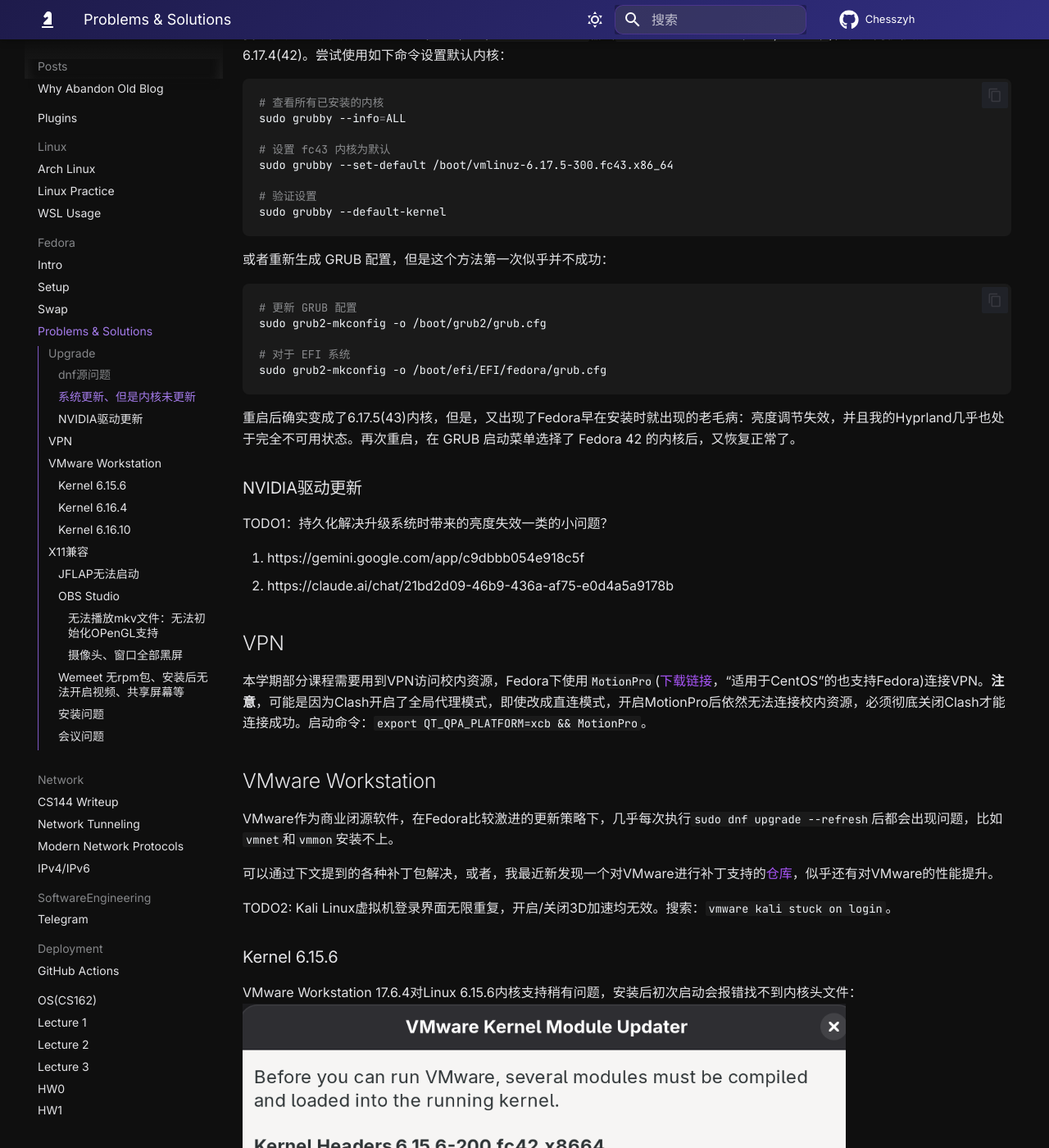
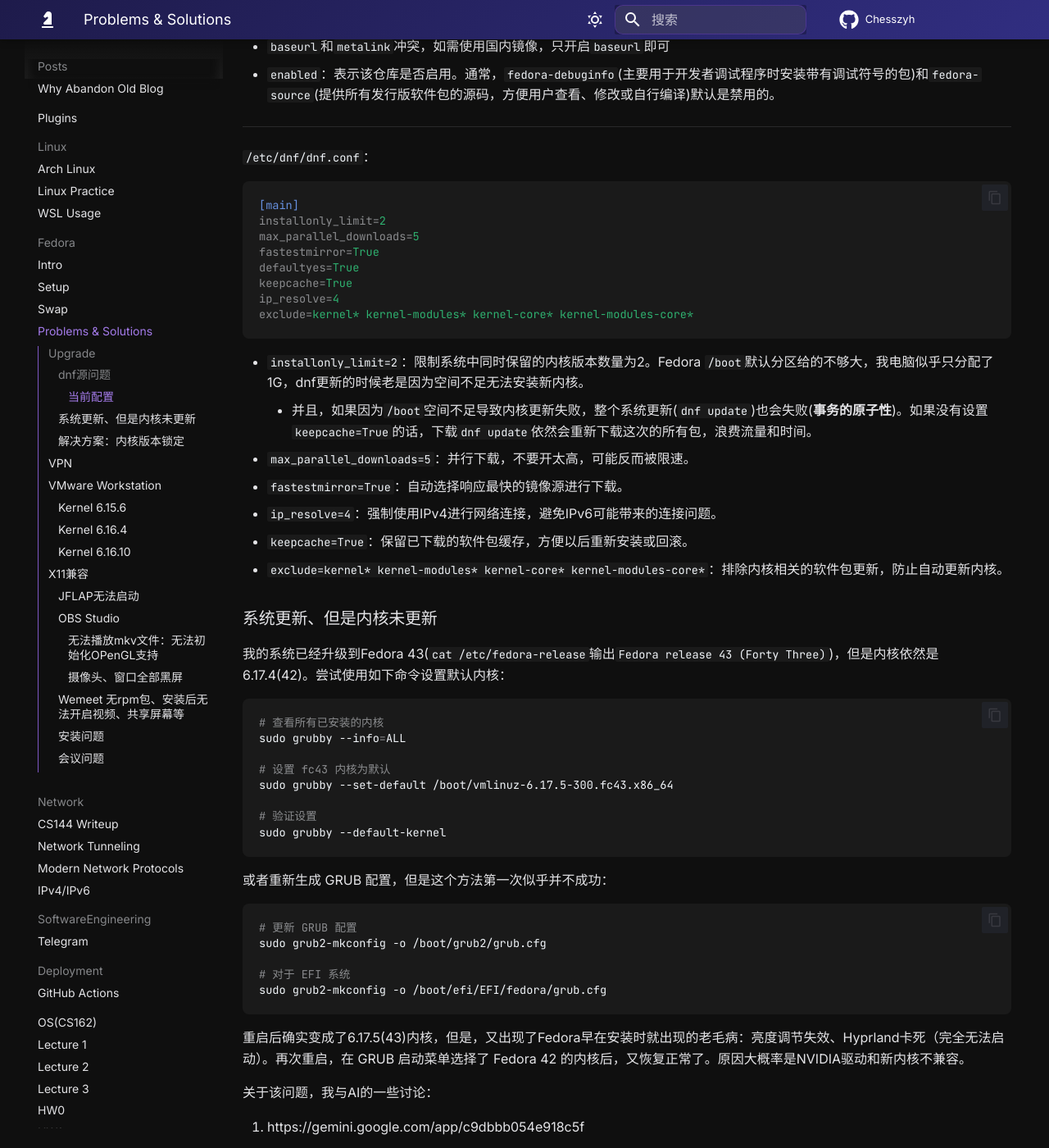
Before and after one commit to Chesszyh/Chesszyh.github.io, an MkDocs documentation site: the page built from docs/posts/Host-Fedora/Problem-shooting.md, in a window 1280 px wide and 1400 px high, scrolled down 1094 px. Shown: the whole window at 82% size. Built offline with MkDocs 1.6.1 and Material for MkDocs 9.7.7, drawn with Linux system fonts in a browser that asks for light colours; some of the changed text lies outside the part shown.

Commit message:
Update: fedora dnf update等命令问题

````diff
--- a/docs/posts/Host-Fedora/Problem-shooting.md
+++ b/docs/posts/Host-Fedora/Problem-shooting.md
@@ -8,11 +8,15 @@
 
 ### dnf源问题
 
-升级的时候遇到了一些源上的问题，即使开了梯子，连接Redhat官方源也有些困难。之前偶尔也会遇到源403的问题。
+升级的时候遇到了一些源上的问题，即使开了梯子，连接Redhat官方源也有些困难。之前偶尔也会遇到清华源403的问题。
 
-在AI指导下对源进行了多次调整：
+---
 
-当前的`fedora.repo`：
+Update: 403 状态码表示服务器理解了请求但拒绝访问。我的dnf和conda都使用清华源。某次我在将`/etc/dnf/dnf.conf`中`max_parallel_downloads=5`改成10之后，再次`sudo dnf update`时，开始速度非常快，但很快就遇到限速，直接到了1mb/s以下，而且我同步执行`conda create`环境的时候, conda直接返回403，提示`抱歉，您目前无法访问此页面`。这时我才意识到问题：应该是我并发连接数过多，触发了清华源的限速机制。我关掉clash-verge-rev，改回5之后直连清华源，这次没有再遇到dnf的403问题，但是conda依然403。
+
+#### 当前配置
+
+`/etc/yum.repos.d/fedora.repo`：
 
 ```ini
 [fedora]
@@ -34,6 +38,29 @@
 - `metalink`：提供一个元数据链接，允许包管理器自动选择最快的镜像源。
   - `baseurl`和`metalink`冲突，如需使用国内镜像，只开启`baseurl`即可
 - `enabled`：表示该仓库是否启用。通常，`fedora-debuginfo`(主要用于开发者调试程序时安装带有调试符号的包)和`fedora-source`(提供所有发行版软件包的源码，方便用户查看、修改或自行编译)默认是禁用的。
+
+---
+
+`/etc/dnf/dnf.conf`：
+
+```ini
+[main]
+installonly_limit=2
+max_parallel_downloads=5
+fastestmirror=True
+defaultyes=True
+keepcache=True
+ip_resolve=4
+exclude=kernel* kernel-modules* kernel-core* kernel-modules-core*
+```
+
+- `installonly_limit=2`：限制系统中同时保留的内核版本数量为2。Fedora `/boot`默认分区给的不够大，我电脑似乎只分配了1G，dnf更新的时候老是因为空间不足无法安装新内核。
+    - 并且，如果因为`/boot`空间不足导致内核更新失败，整个系统更新(`dnf update`)也会失败(**事务的原子性**)。如果没有设置`keepcache=True`的话，下载`dnf update`依然会重新下载这次的所有包，浪费流量和时间。
+- `max_parallel_downloads=5`：并行下载，不要开太高，可能反而被限速。
+- `fastestmirror=True`：自动选择响应最快的镜像源进行下载。
+- `ip_resolve=4`：强制使用IPv4进行网络连接，避免IPv6可能带来的连接问题。
+- `keepcache=True`：保留已下载的软件包缓存，方便以后重新安装或回滚。
+- `exclude=kernel* kernel-modules* kernel-core* kernel-modules-core*`：排除内核相关的软件包更新，防止自动更新内核。
 
 ### 系统更新、但是内核未更新
 
@@ -60,14 +87,22 @@
 sudo grub2-mkconfig -o /boot/efi/EFI/fedora/grub.cfg
 ```
 
-重启后确实变成了6.17.5(43)内核，但是，又出现了Fedora早在安装时就出现的老毛病：亮度调节失效，并且我的Hyprland几乎也处于完全不可用状态。再次重启，在 GRUB 启动菜单选择了 Fedora 42 的内核后，又恢复正常了。
+重启后确实变成了6.17.5(43)内核，但是，又出现了Fedora早在安装时就出现的老毛病：亮度调节失效、Hyprland卡死（完全无法启动）。再次重启，在 GRUB 启动菜单选择了 Fedora 42 的内核后，又恢复正常了。原因大概率是NVIDIA驱动和新内核不兼容。
 
-### NVIDIA驱动更新
-
-TODO1：持久化解决升级系统时带来的亮度失效一类的小问题？
+关于该问题，我与AI的一些讨论：
 
 1. https://gemini.google.com/app/c9dbbb054e918c5f
 2. https://claude.ai/chat/21bd2d09-46b9-436a-af75-e0d4a5a9178b
+
+### 解决方案：内核版本锁定
+
+在`/etc/dnf/dnf.conf`中添加：
+
+```ini
+exclude=kernel* kernel-modules* kernel-core* kernel-modules-core*
+```
+
+这样就不会自动更新内核了，而且也能正常更新其他软件包。锁定内核之后也能避免很多其他问题，比如VMware Workstation的内核模块编译问题、Linux QQ的兼容性问题等等（更新内核后导致其他软件炸掉的问题）。
 
 ## VPN
 
````
